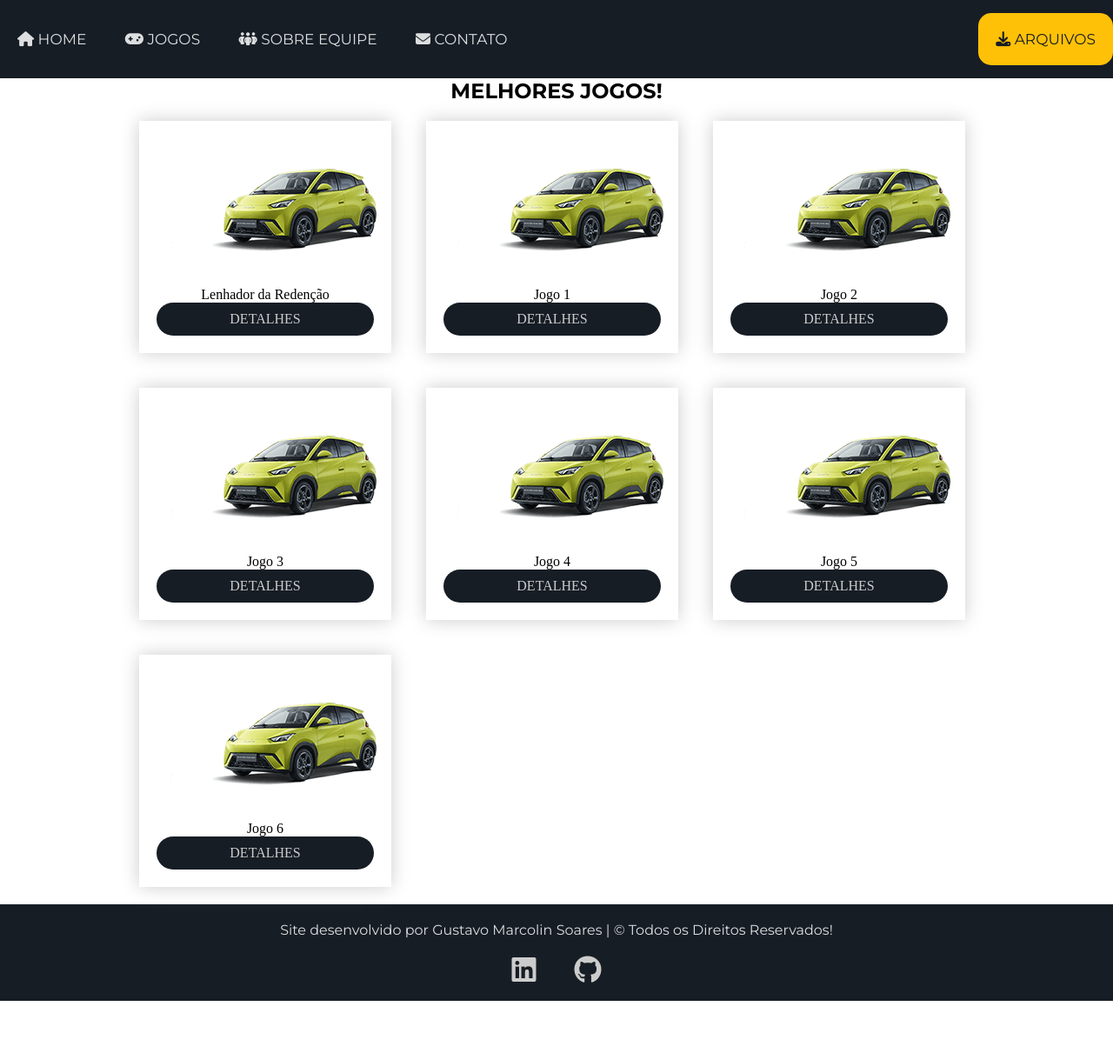
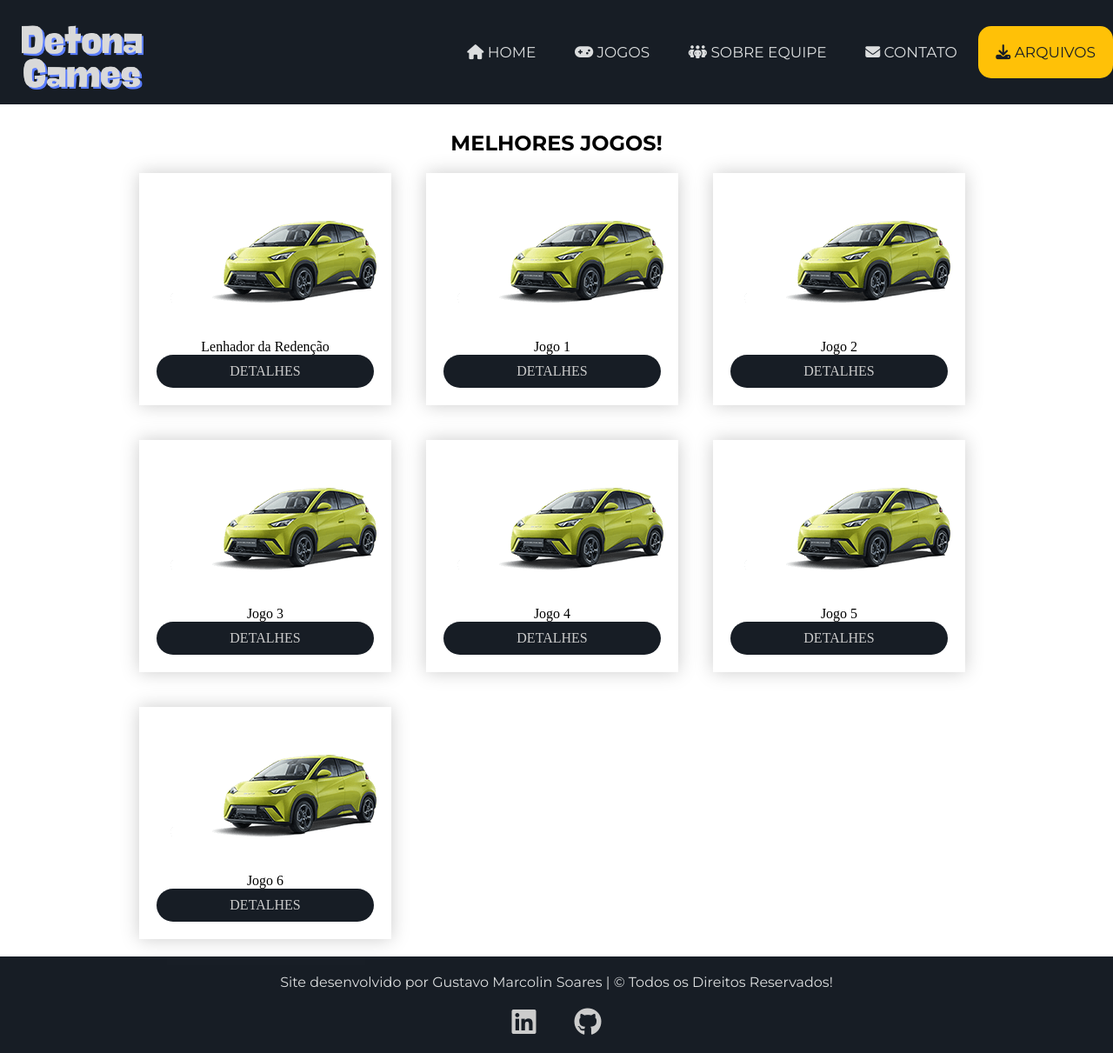
Before and after one commit to Gust4av0/Projeto-Final-M-dulo2, a PHP site: page / in a window 1280 px wide. Shown: the whole page at 87% size. Before the commit the page ends 1151 px from the top, so only its background shows below. Run offline with PHP 8.4, Linux system fonts and the light colour scheme.

Commit message:
Colocando logo na página HOME e alterando a barra de navegação

```diff
--- a/site/css/style.css
+++ b/site/css/style.css
@@ -5,6 +5,15 @@
   padding: 0; }
 
 /*---------------------------------------------------------------------------------------------*/
+header {
+  background-color: #171D25;
+  position: fixed;
+  width: 100%;
+  height: 120px; }
+  header .header-logo {
+    width: 140px;
+    margin-left: 25px; }
+
 main h1 {
   font: 24px Montserrat, Tahoma;
   text-align: center;
@@ -23,6 +32,8 @@ a {
 .container {
   width: 1000px;
   margin: auto; }
+  .container h1 {
+    padding-top: 150px; }
 
 .flex {
   display: flex;
@@ -39,9 +50,10 @@ a {
 .header-nav {
   text-transform: uppercase;
   font: 17px Montserrat, Tahoma;
-  background-color: #171D25;
   padding-top: 15px;
-  padding-bottom: 15px; }
+  padding-bottom: 15px;
+  float: right;
+  padding-top: 30px; }
   .header-nav ul li {
     display: inline-block;
     padding: 20px; }
@@ -66,7 +78,6 @@ a {
       background-color: #171D25;
       color: #DCDEDF; }
   .header-nav .btn-donwload {
-    float: right;
     background-color: #FFC107;
     border-radius: 15px; }
     .header-nav .btn-donwload a {
--- a/site/css/style.scss
+++ b/site/css/style.scss
@@ -12,7 +12,16 @@ $corFonte: #DCDEDF;
 }
 
 /*---------------------------------------------------------------------------------------------*/
-
+header {
+    background-color: $primaria;
+    position: fixed;
+    width: 100%;
+    height: 120px;
+    .header-logo{
+        width: 140px;
+        margin-left: 25px;
+    }
+}
 main {
     h1 {
         font: 24px $fonte1;
@@ -36,6 +45,9 @@ a {
 .container {
     width: 1000px;
     margin: auto;
+    h1 {
+        padding-top: 150px;
+    }
 }
 
 .flex {
@@ -54,12 +66,12 @@ a {
 
 /*Estrutura padrão Navegação e rodapé*/
 .header-nav {
-
     text-transform: uppercase;
     font: 17px $fonte1;
-    background-color: $primaria;
     padding-top: 15px;
     padding-bottom: 15px;
+    float: right;
+    padding-top: 30px;
 
     ul li {
         display: inline-block;
@@ -99,10 +111,8 @@ a {
     }
 
     .btn-donwload {
-        float: right;
         background-color: #FFC107;
         border-radius: 15px;
-
         a {
             color: $primaria;
         }
--- a/site/index.html
+++ b/site/index.html
@@ -27,6 +27,10 @@
 <body>
 
     <header>
+        <a href="index.html">
+            <img src="imagens/Logo.png" alt="Logo Detona Games" title="Detona Games" class="header-logo">
+        </a>
+
         <nav class="header-nav">
             <ul>
                 <li>
```
Also changed, not shown: site/imagens/Logo.png (added), 1 other file.
